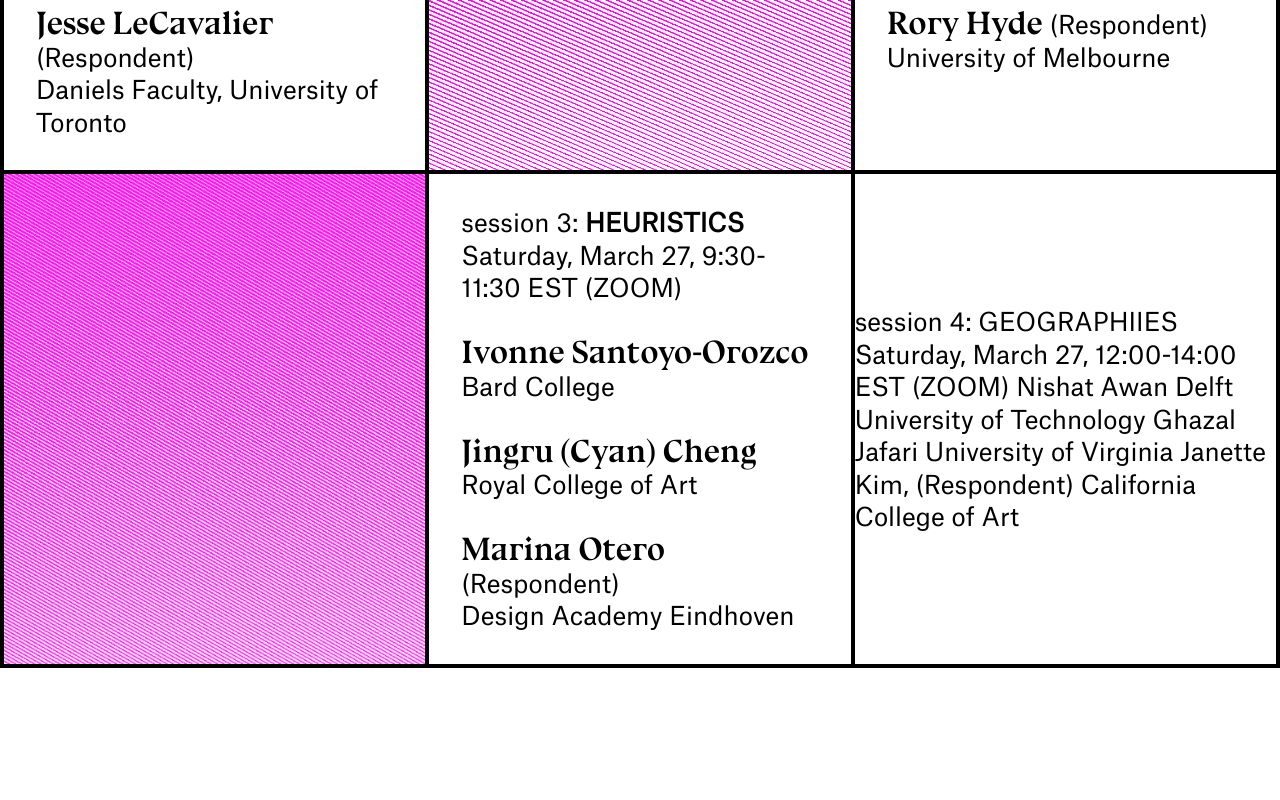
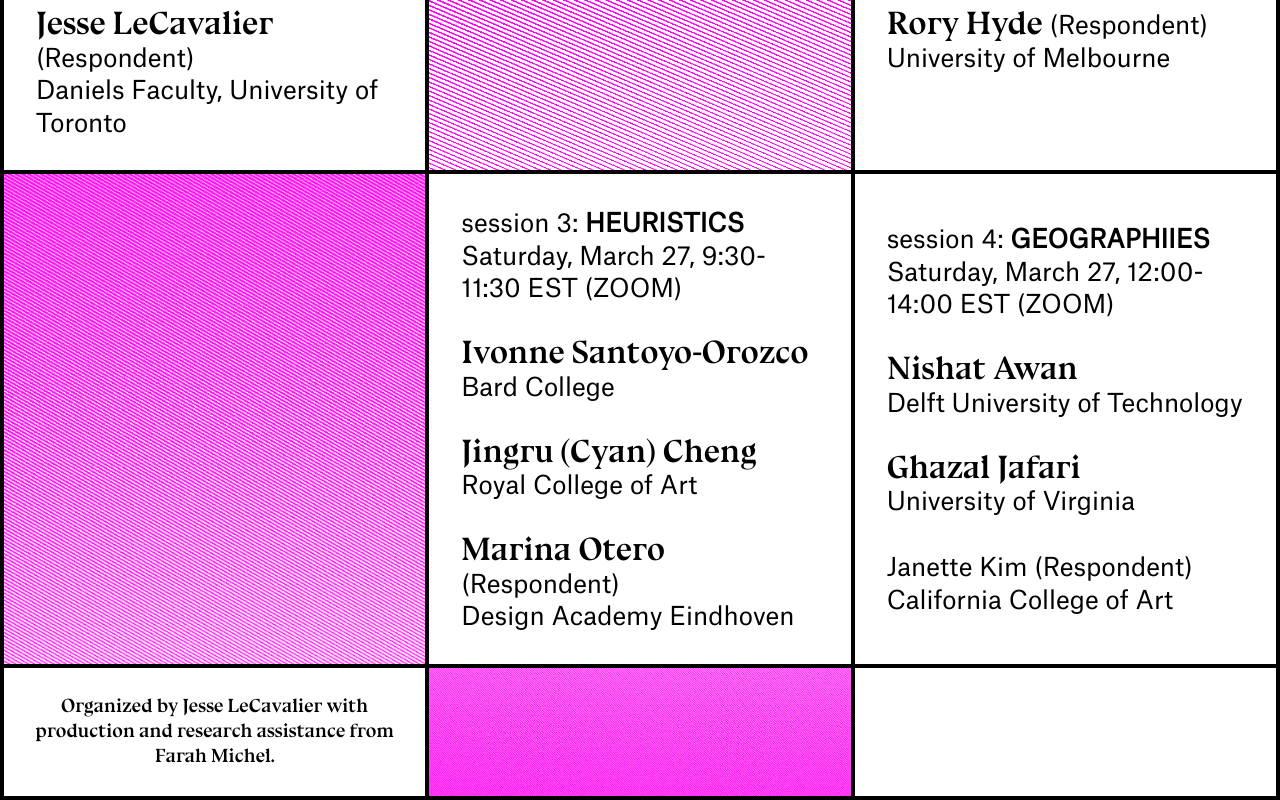
Before and after one commit to alisq/graphic-content, a website: page index.html in a window 1280 px wide. Shown: the part 2052-2852 px from the top of the page. Before the commit the page ends 2720 px from the top, so only its background shows below. Drawn offline with nearby package versions, Linux system fonts and the light colour scheme.

Commit message:
completed content

```diff
--- a/index.html
+++ b/index.html
@@ -140,15 +140,27 @@
         </div>
 
         <div class="grid-item">
-            session 4:  GEOGRAPHIIES
-Saturday, March 27, 12:00-14:00 EST (ZOOM)
-Nishat Awan
-Delft University of Technology
-Ghazal Jafari
-University of Virginia
-Janette Kim, (Respondent)
+            <p>
+            session 4:  <strong>GEOGRAPHIIES</strong><br />
+Saturday, March 27, 12:00-14:00 EST (ZOOM)<br />
+<br />
+<span class="name">Nishat Awan</span><br>
+Delft University of Technology<br />
+<br />
+<span class="name">Ghazal Jafari</span><br />
+University of Virginia<br />
+<br />
+<span class="name"></span>Janette Kim</span> (Respondent) <br />
 California College of Art
+</p>
         </div>
+
+        <div class="grid-item">
+            <h4>Organized by Jesse LeCavalier with production
+                and research assistance from Farah Michel. </h4>
+        </div>
+    <div class="grid-item bg bg3"></div>
+    <div class="grid-item"></div>
 <!--
 
         <div class="grid-item"></div>
```
